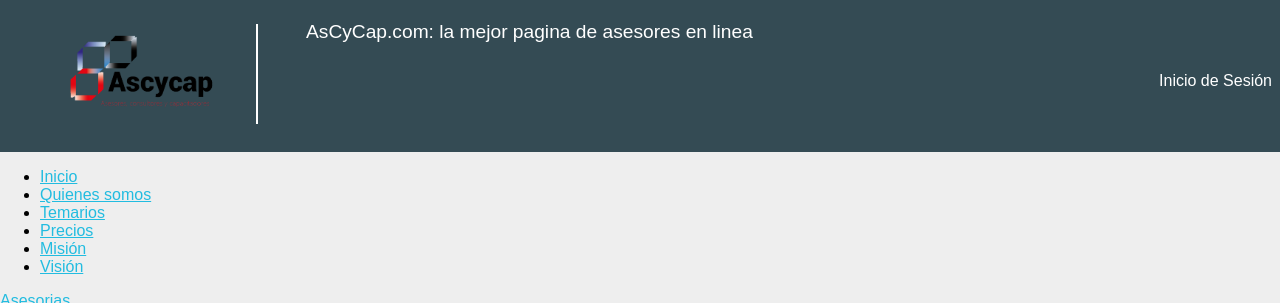
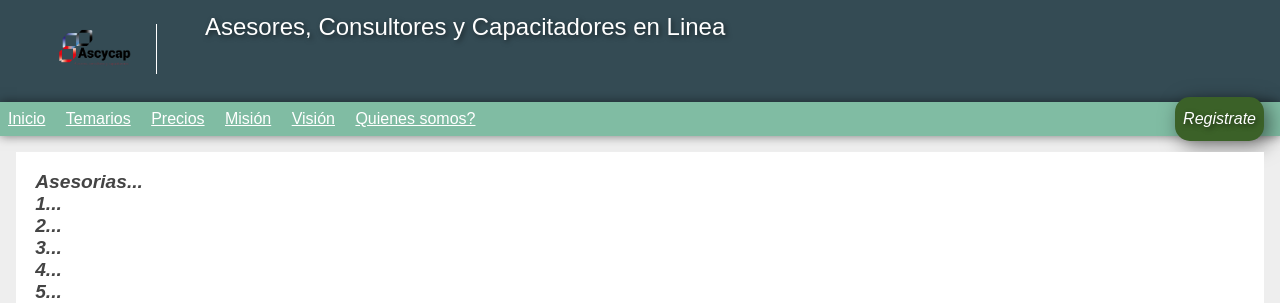
Before and after one commit to thepers/AsCyCap.com, a PHP site: page / in a window 1280 px wide. Shown: the top 303 px of the page. Run offline with PHP 8.4, Linux system fonts and the light colour scheme.

Commit message:
va cambiando
va quedando… 70% index

```diff
--- a/estilos.css
+++ b/estilos.css
@@ -2,13 +2,34 @@ a
 {
 	color: #22BCE0;
 }
-
 body
 {
 	background: #EEEEEE;
 	font-family: Arial;
 	font-size: 16px;
-
+}
+footer
+{
+	color: rgba(255,255,255,0.7);
+	background: #605B5F;
+	text-align: center;
+	padding: 1em;
+}
+footer p:first-child
+{
+	margin-bottom: 0;
+}
+footer p:last-child
+{
+	margin-top: 0;
+}
+footer p:last-child:after
+{
+	content: " -";
+}
+footer p:last-child:before
+{
+	content: "- ";
 }
 header
 {
@@ -16,29 +37,133 @@ header
 	color: white;
 	overflow: hidden;
 	padding: 0.5em;
-
+	position: relative;
 }
 header figure
 {
 	float: left;
 }
-
 header h1
 {
-	font-size: 1.2em;
+	font-size: 1.5em;
 	font-weight: normal;
-
+	margin: 0.2em 70px 0 0;
+	text-shadow: rgba(0,0,0,0.5) 2px 2px 5px;
 }
 
 header #logo img
 {
-	border-right: 2px solid white;
+	border-right: 1px solid white;
+	margin-right: 0.5em;
 	padding-right: 0.5em;
-	margin-right: 0.5em;
-	width: 200px;
+	width: 100px;
+}
+nav
+{
+	background: #80BCA3;
+	box-shadow: rgba(0,0,0,0.5) 0px 0px 10px;
+	padding: 0 0.5em;
+	position: relative;
+}
+nav ul
+{
+	list-style: none;
+	margin: 0;
+	padding: 0;
+}
+nav ul #publicar_nav
+{
+	position: absolute;
+	top: -0.3em;
+	right: 0;
+}
+nav ul #publicar_nav a
+{
+	background: #3B6128;
+	border-radius: 15px;
+	box-shadow: rgba(0,0,0,0.5) 5px 5px 20px;
+	font-style: italic;
+	padding: 0.8em 0.5em;
+	text-decoration: none;
+	text-shadow: rgba(0,0,0,0.5) 2px 2px 5px;
+}
+nav ul li
+{
+	display: inline-block;
+	margin: 0 1em 0 0;
+}
+nav ul li a
+{
+	color: white;
+	display: block;
+	padding: 0.5em 0;
+}
+#contenido
+{
+	margin: 1em;
+}
+#contenido .item
+{
+	background: white;
+	border-bottom: 3px solid #605B5F;
+	margin-bottom: 3em;
+	min-height: 128px;
+	position: relative;
 }
 
-header #sesion
+#contenido .item .datos_item
+{
+	margin: 1em 1em 0 0;
+	text-align: right;
+}
+#contenido .item .datos_item .fecha_item
+{
+	color: #AAA;
+}
+#contenido .item .datos_item .tag_item
+{
+	background: #F4502A;
+	border-radius: 0.5em;
+	color: white;
+	float: left;
+	display: inline-block;
+	padding: 0.2em 0.5em;
+	text-decoration: none;
+}
+#contenido .item .imagen_item
+{
+	float: left;
+	margin: 0 1em 0 0;
+}
+#contenido .item .imagen_item img
+{
+	width: 96px;
+}
+#contenido .item .titulo_item
+{
+	font-size: 1.2em;
+	font-style: italic;
+	padding: 1em 1em 0 0;
+	margin: 0 0 0 1em;
+}
+#contenido .item .titulo_item a
+{
+	color: #444;
+	text-decoration: none;
+}
+#contenido .item .votacion
+{
+	background: white;
+	border-radius: 0 0 0.5em 0.5em;
+	left: 1%;
+	margin-top: 3px;
+	padding: 0.2em 0.5em;
+	position: absolute;
+	top: 100%;
+	width: 95%;
+}
+#contenido .item .votacion .comentarios_item,
+#contenido .item .votacion .guardar_item
 {
 	float: right;
 }
--- a/index.html
+++ b/index.html
@@ -2,47 +2,63 @@
 <html lang="es">
 <head>
 	<meta charset="utf-8" />
-	<meta description="Asesores Profesionales en Linea" />
+	<meta name="description" content="Asesores Profesionales en Linea" />
 	<title>AsCyCap.com</title>
 	<link rel="stylesheet" href="normalize.css" />
 	<link rel="stylesheet" href="estilos.css" />
-
 </head>
 <body>
 	<header>
 		<figure id="logo">
-			<img src="logo.png">
+			<img src="logo.png" />
 		</figure>
-		<h1>
-			AsCyCap.com: la mejor pagina de asesores en linea
-		</h1>
-		<p id="sesion">Inicio de Sesión</p>
+		<h1>Asesores, Consultores y Capacitadores en Linea</h1>
 	</header>
 	<nav>
 		<ul>
 			<li><a href="#">Inicio</a></li>
-			<li><a href="#">Quienes somos</a></li>
 			<li><a href="#">Temarios</a></li>
 			<li><a href="#">Precios</a></li>
 			<li><a href="#">Misión</a></li>
 			<li><a href="#">Visión</a></li>
+			<li><a href="#">Quienes somos?</a></li>
+			<li id="publicar_nav">
+				<a href="#">Registrate</a>
+			</li>
 		</ul>
 	</nav>
 	<section id="contenido">
 		<article class="item">
-			<p>
+			<h2 class="titulo_item">
 				<a href="#">Asesorias...</a>
-			</p>
-			<figure class="imagen_item">
-				<img src="imagen.jpg">
-			</figure>
+				<br />
+				<a href="#">1...</a>
+				<br />
+				<a href="#">2...</a>
+				<br />
+				<a href="#">3...</a>
+				<br />
+				<a href="#">4...</a>
+				<br />
+				<a href="#">5...</a>
+				<br />
+				<a href="#">6...</a>
+				<br />
+				<a href="#">7...</a>
+				<br />
+				<a href="#">8...</a>
+				<br />
+				<a href="#">9...</a>
+
+			</h2>
 		</article>
+
 	</section>
 	<footer>
 		<p>
 			<strong>Powered by thepers</strong>
 		</p>
+		<p>ThepersStudios.com 2014</p>
 	</footer>
-
 </body>
 </html>
```
